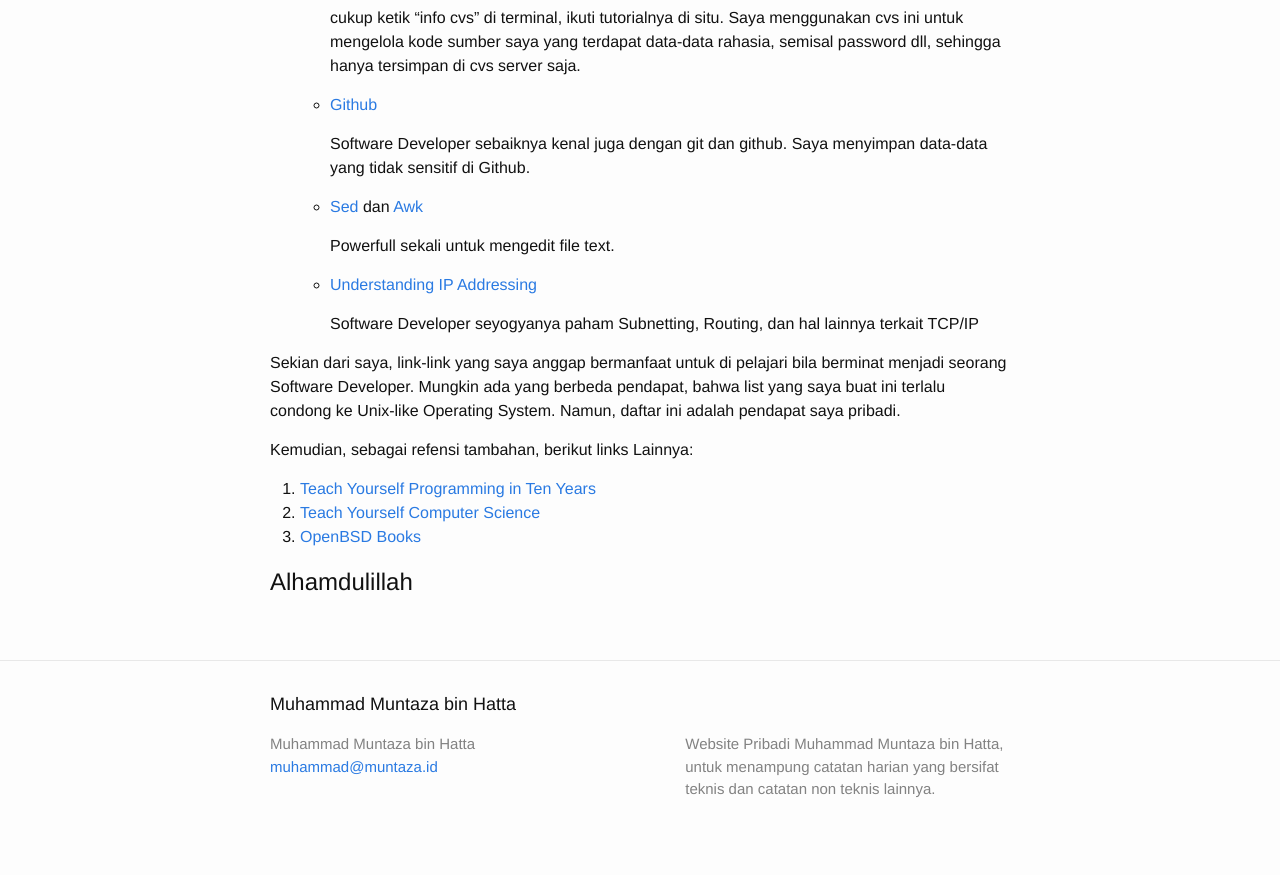
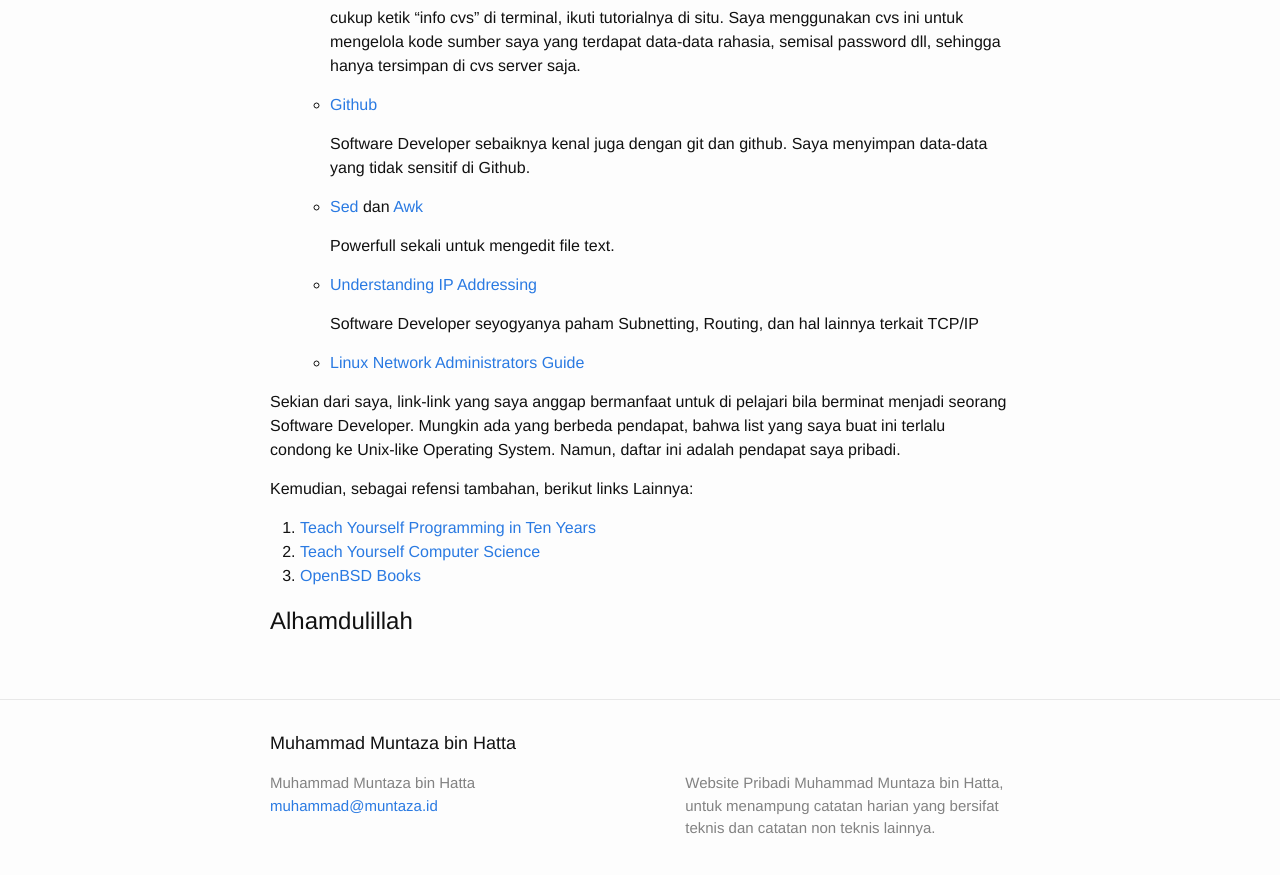
Before and after one commit to muntaza/muntaza.github.io, a Jekyll site: the page built from _posts/2018-12-30-belajar-mandiri-pemprograman.markdown, in a window 1280 px wide and 900 px high, scrolled down 2642 px. Shown: the top 875 px of the window. Built offline with Jekyll 4.4.1, drawn with Linux system fonts in a browser that asks for light colours.

Commit message:
Perbaiki Catatan

```diff
--- a/_posts/2018-12-30-belajar-mandiri-pemprograman.markdown
+++ b/_posts/2018-12-30-belajar-mandiri-pemprograman.markdown
@@ -149,13 +149,12 @@ menghasilkan Software Developer (Programmer) yang handal.
 	    Powerfull sekali untuk mengedit file text.
 
 
-
-
     -   [Understanding IP Addressing](http://pages.di.unipi.it/ricci/501302.pdf)
 
 	    Software Developer seyogyanya paham Subnetting, Routing, dan hal lainnya
 	    terkait TCP/IP
 
+    -	[Linux Network Administrators Guide](https://www.tldp.org/LDP/nag2/index.html)
 
 Sekian dari saya, link-link yang saya anggap bermanfaat untuk di pelajari bila berminat
 menjadi seorang Software Developer. Mungkin ada yang berbeda pendapat, bahwa list yang saya
```
